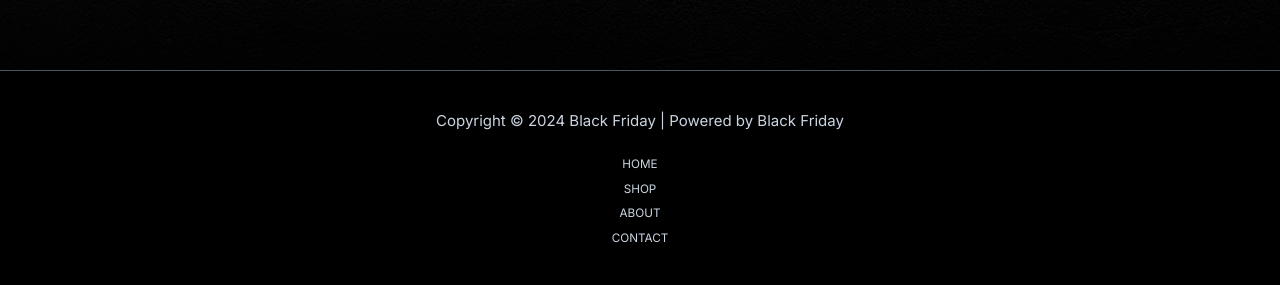
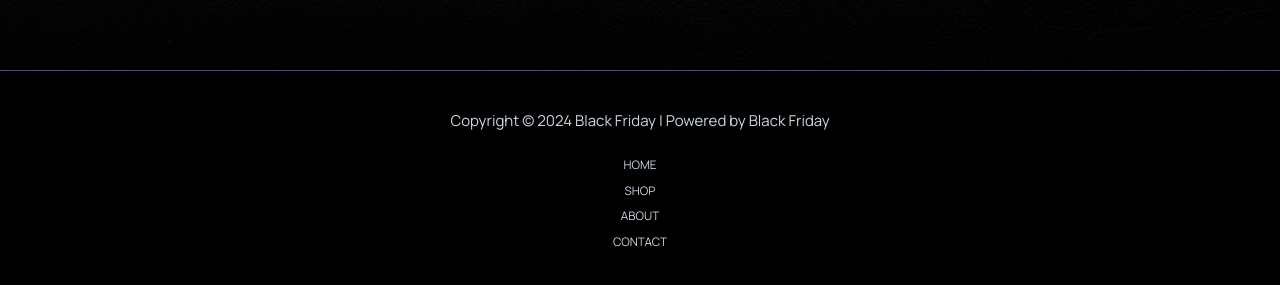
Before and after one commit to sofia-kn/shop-black-friday-nextjs, a Next.js app: page / in a window 1280 px wide. Shown: the part 5462-5747 px from the top of the page. Built offline with nearby package versions, Linux system fonts and the light colour scheme.

Commit message:
feat(Footer): add font manrope

```diff
--- a/src/app/components/footer/Footer.tsx
+++ b/src/app/components/footer/Footer.tsx
@@ -2,7 +2,7 @@ import Link from "next/link";
 
 const Footer = () => {
   return (
-    <div className="border-t-[0.5px] text-center px-[4rem] py-[4rem] border-gray-600">
+    <div className="border-t-[0.5px] text-center px-[4rem] py-[4rem] border-gray-600 font-M">
       <p className="text-2xl text-slate-300">
         Copyright © 2024 Black Friday | Powered by Black Friday
       </p>
--- a/src/app/page.tsx
+++ b/src/app/page.tsx
@@ -30,7 +30,7 @@ const Home:React.FC = () =>{
         <div className="w-full mt-[7rem] px-5 mr-2 md:px-7  lg-max:px-[74px] 2xl-max:px-[90px]">
           <CustomerTestimonials />
         </div>
-        <div className="body-bg-image py-[25rem] px-[2rem] w-full h-screen flex flex-row justify-center items-center">
+        <div className="body-bg-image pt-[25rem] px-[2rem] mb-[8rem] w-full h-screen flex flex-row justify-center items-center">
           <BlackFridaySale />
         </div>
       </main>
```
